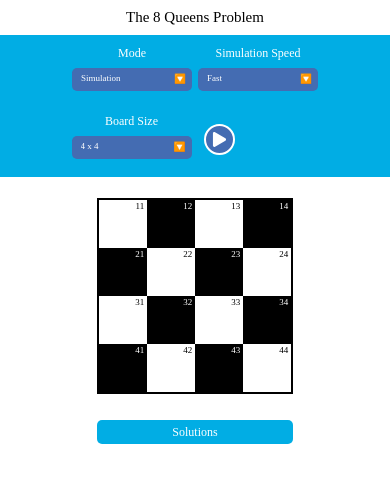
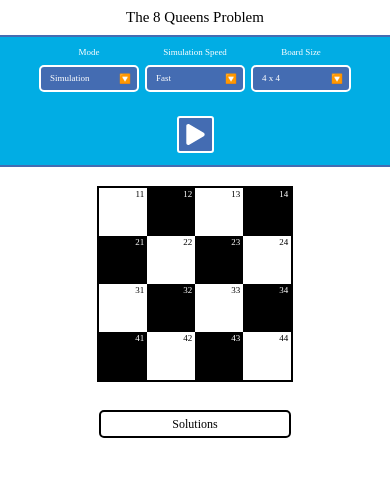
Before and after one commit to singhAmandeep007/eight-queens-problem-visualizer, a React (Create React App) app: page / in a window 390 px wide. Shown: the top 482 px of the page. Built offline with nearby package versions, Linux system fonts and the light colour scheme.

Commit message:
UI-made responsive

```diff
--- a/src/components/Chessboard/index.js
+++ b/src/components/Chessboard/index.js
@@ -253,9 +253,6 @@ const Chessboard = () => {
 export default Chessboard;
 
 const Container = styled.div`
-  border-radius: 5px;
-  border: 2px solid var(--color-primary);
-
   display: grid;
   grid-template-columns: max-content 1fr;
   grid-template-rows: ${({ $boardSize }) => `calc( ${$boardSize} * 8rem);`};
@@ -268,7 +265,7 @@ const Container = styled.div`
   @media (max-width: 1000px) {
     grid-template-columns: max-content;
     grid-template-rows: ${({ $boardSize }) =>
-      `calc( ${$boardSize} * 8rem) 1fr`};
+      `repeat(2,calc( ${$boardSize} * 8rem))`};
   }
 `;
 
@@ -284,8 +281,8 @@ const SolutionsList = styled.div`
     font-size: 2rem;
     font-weight: normal;
 
-    background-color: var(--clr-primary);
-    color: var(--clr-white);
+    border: 2px solid var(--clr-dark);
+    color: var(--clr-dark);
     border-radius: 5px;
     margin-bottom: 5px;
     padding: 0.5rem 0;
@@ -305,9 +302,9 @@ const SolutionsList = styled.div`
 
   li {
     font-size: 2rem;
-    border-bottom: 1px solid var(--clr-secondary);
+    border-bottom: 1px solid var(--clr-dark);
     text-decoration: none;
-    color: var(--clr-secondary);
+    color: var(--clr-dark);
     display: block;
     /* width: min(20rem, 40rem); */
     line-height: 4rem;
@@ -316,8 +313,7 @@ const SolutionsList = styled.div`
   li:hover {
     cursor: pointer;
     text-decoration: none;
-    color: var(--clr-secondary);
-    background: var(--clr-primary-background);
+    background: var(--clr-primary-background-1);
   }
 `;
 
@@ -326,7 +322,8 @@ const ChessBoard = styled.div`
   grid-template-columns: ${({ $boardSize }) =>
     `repeat( ${$boardSize} , 1fr );`};
 
-  border: 2px solid var(--clr-dark);
+  overflow: hidden;
+  outline: 2px solid var(--clr-dark);
 
   pointer-events: ${({ $isDisabled }) => ($isDisabled ? 'none' : 'all')};
 `;
--- a/src/components/ControlBar/index.js
+++ b/src/components/ControlBar/index.js
@@ -74,6 +74,9 @@ const Container = styled.div`
 
   padding: 1rem 0;
 
+  border-top: 2px solid var(--clr-secondary);
+  border-bottom: 2px solid var(--clr-secondary);
+
   @media (max-width: 1000px) {
     gap: 1rem;
     padding-left: 2rem;
@@ -86,18 +89,13 @@ const Container = styled.div`
 `;
 
 const PlayPauseButton = styled(Button)`
-  /* margin-left: 10rem; */
-  border-radius: 50%;
+  /* border-radius: 50%; */
   padding: 1rem;
   border: 2px solid var(--clr-white);
-  font-size: 2.5rem;
+  font-size: 3.5rem;
   color: var(--clr-white);
 
   display: flex;
   justify-content: center;
   align-items: center;
-
-  @media (max-width: 1000px) {
-    margin-right: 14rem;
-  }
 `;
--- a/src/components/ControlSelect/index.js
+++ b/src/components/ControlSelect/index.js
@@ -47,9 +47,13 @@ const ControlLabel = styled.label`
   font-weight: 300;
 
   opacity: ${(props) => (props.$disabled ? '0.5' : '1')};
+  @media (max-width: 1000px) {
+    font-size: 1.5rem;
+  }
 `;
 const SelectContainer = styled.div`
   position: relative;
+  border: 2px solid var(--clr-white);
 
   background: var(--clr-secondary);
   overflow: hidden;
@@ -62,6 +66,9 @@ const SelectContainer = styled.div`
   padding: 0.8rem 0;
 
   opacity: ${(props) => (props.$disabled ? '0.5' : '1')};
+  @media (max-width: 1000px) {
+    width: min(20rem, 100px);
+  }
 
   &:after {
     content: '🔽';
--- a/src/components/Square/index.js
+++ b/src/components/Square/index.js
@@ -11,9 +11,6 @@ const Square = ({
 }) => {
   const handleClick = () => {
     if (!(isQueenPlaced || queenPositions.length < 8)) return;
-
-    console.log('isQueenPlaced', isQueenPlaced);
-
     updateQueenPosition(isQueenPlaced, position);
   };
 
@@ -26,7 +23,7 @@ const Square = ({
     <SquareEl
       className={className}
       onClick={handleClick}
-      data-position={position}
+      // data-position={position}
       $position={position}
     >
       {isQueenPlaced ? <span>👑</span> : ''}
--- a/src/globalStyles.js
+++ b/src/globalStyles.js
@@ -89,6 +89,7 @@ code {
 
 	--clr-primary-light:#01ADE4;
 	--clr-primary-background:#01ade43d;
+	--clr-primary-background-1:#00000008;
 
 	--clr-secondary:#446cb2;
 
@@ -109,10 +110,10 @@ html {
 		font-size:  62.5%  !important; // 10px
 	}
 	@media only screen and (max-width: ${breakpoints.bpMedium}) {
-		font-size:  50%  !important; // 10px
+		font-size:  50%  !important; // 8px
 	}
 	@media only screen and (max-width: ${breakpoints.bpSmall}) {
-		font-size:  37.5%  !important; // 10px
+		font-size:  37.5%  !important; // 6px
 	}
 }
 
```
